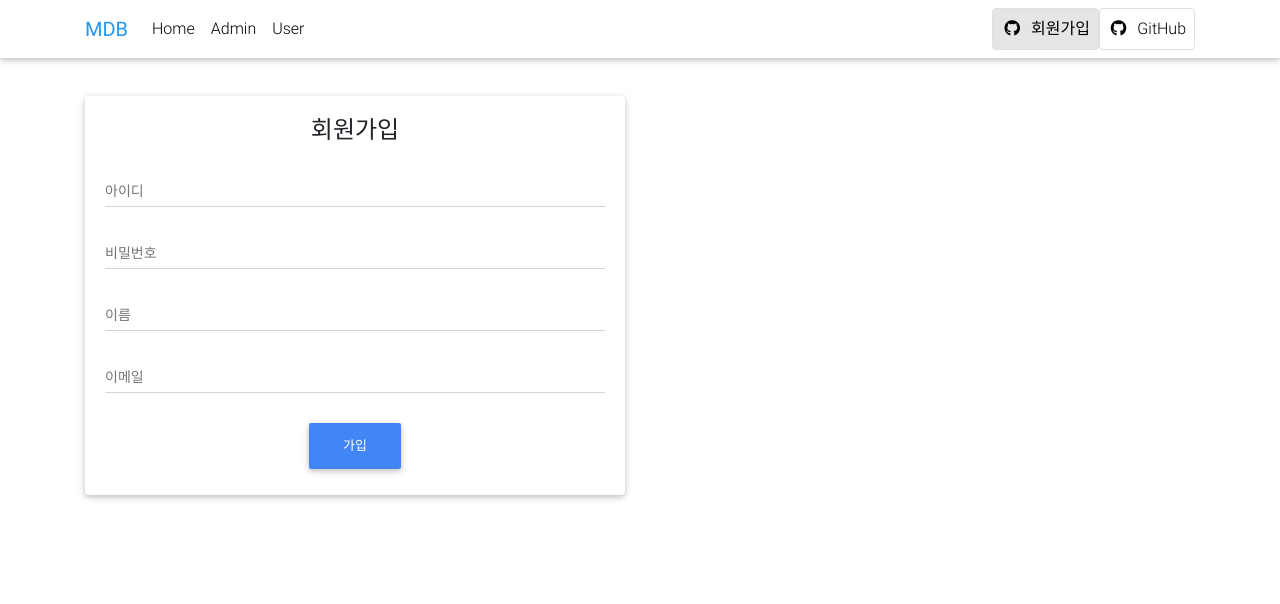
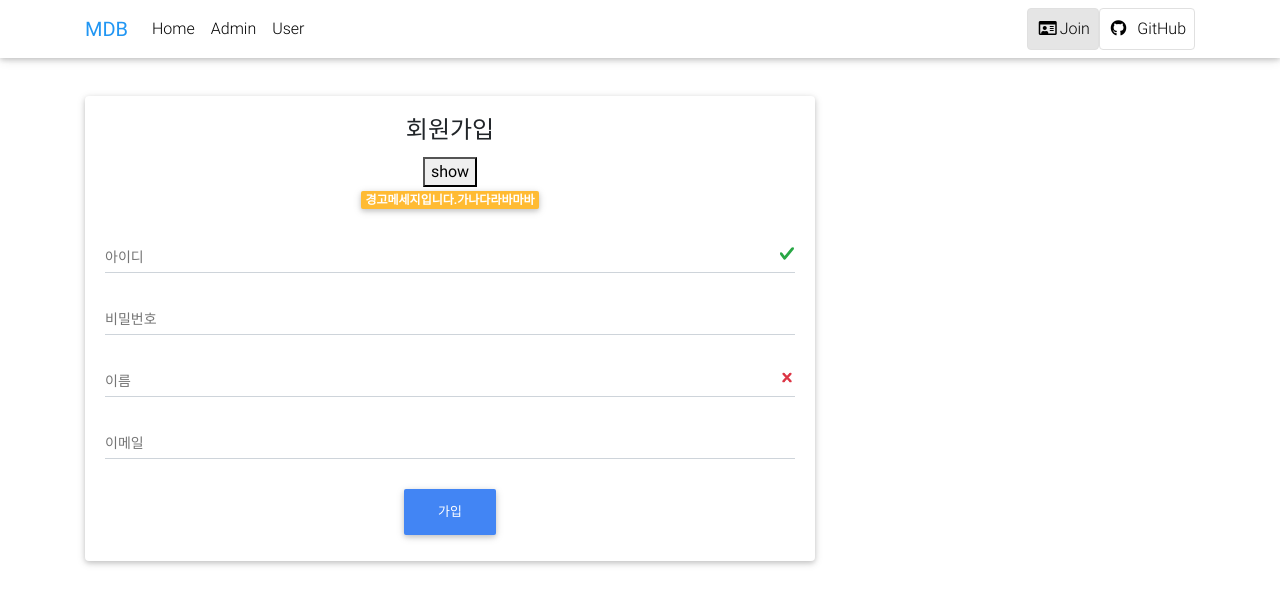
Before and after one commit to jephyros/monitering-client-vuejs, a Vue app: page /signup in a window 1280 px wide. Shown: the top 604 px of the page. Built offline with nearby package versions, Linux system fonts and the light colour scheme.

Commit message:
회원가입 화면 UI

```diff
--- a/public/index.html
+++ b/public/index.html
@@ -4,7 +4,7 @@
     <meta charset="utf-8">
     <meta name="viewport" content="width=device-width, initial-scale=1, shrink-to-fit=no">
     <meta http-equiv="x-ua-compatible" content="ie=edge">
-    <title>Material Design Bootstrap</title>
+    <title>Monitering</title>
     <!-- Font Awesome -->
     <link rel="stylesheet" href="https://use.fontawesome.com/releases/v5.11.2/css/all.css">
     <!-- Bootstrap core CSS -->
--- a/src/App.vue
+++ b/src/App.vue
@@ -2,6 +2,8 @@
   <div id="app">
     <Nav/>
     <router-view/>
+
+
   </div>
 </template>
 
@@ -10,6 +12,7 @@
 // @ is an alias to /src
 import Nav from '@/components/Nav.vue'
 
+
 export default {
   components: {
     Nav
--- a/src/components/Nav.vue
+++ b/src/components/Nav.vue
@@ -42,7 +42,7 @@
 
             <router-link to="/signup" tag="li" class="nav-item">
               <a href="#" class="nav-link border border-light rounded waves-effect">
-                <i class="fab fa-github mr-2"></i>회원가입
+                <i class="far fa-id-card"></i>Join
               </a>
             </router-link>
 
--- /dev/null
+++ b/src/components/ToastMessage.vue
@@ -0,0 +1,29 @@
+<template>
+    <div class="position-relative " :style=" 'left: ' + left +'px;top:'+top+'px'">
+        <div class="badge badge-warning ">{{message}}</div>
+
+    </div>
+</template>
+
+<script>
+export default {
+    created(){
+
+    },
+
+    data(){
+        return{
+            message : "경고메세지입니다.가나다라바마바",
+            left : "0",
+            top : "0"
+
+
+        }
+    },
+
+    methods:{
+
+    }
+
+}
+</script>
--- a/src/components/login/Signup.vue
+++ b/src/components/login/Signup.vue
@@ -1,6 +1,6 @@
 <template>
   <!--Grid column-->
-  <div class="col-md-6 mb-4">
+  <div class="col-md-8 mb-4">
     <!--Card-->
     <div class="card">
       <!--Card image-->
@@ -10,10 +10,13 @@
       <div class="card-body">
         <!--Title-->
         <h4 class="card-title">회원가입</h4>
+        <button @click="showmessage()">show</button>
         <!--Text-->
 
+          <ToastMessage v-if="msgstatus"></ToastMessage>
+
         <div class="md-form form-sm">
-          <input type="text" id="userid" class="form-control form-control-sm" v-model="userid" />
+          <input type="text" id="userid" class="form-control form-control-sm is-valid" v-model="userid" />
           <label for="userid">아이디</label>
         </div>
         <div class="md-form form-sm">
@@ -26,7 +29,7 @@
           <label for="password">비밀번호</label>
         </div>
         <div class="md-form form-sm">
-          <input type="text" id="username" class="form-control form-control-sm" v-model="username" />
+          <input type="text" id="username" class="form-control form-control-sm is-invalid" v-model="username" />
           <label for="username">이름</label>
         </div>
         <div class="md-form form-sm">
@@ -43,11 +46,19 @@
 </template>
 
 <script>
+
+import ToastMessage from '@/components/ToastMessage.vue'
+
 export default {
   created() {},
 
+  components: {
+            ToastMessage
+    },
+
   data() {
     return {
+      msgstatus : true,
       userid: null,
       username: null,
       email: null,
@@ -86,6 +97,9 @@ export default {
 
         })
         .catch();
+    },
+    showmessage : function(){
+      this.msgstatus = !this.msgstatus
     }
   }
 };
--- a/src/views/login/Signup.vue
+++ b/src/views/login/Signup.vue
@@ -19,15 +19,16 @@
 
 <script>
 
-import Userlist from '@/components/user/Userlist.vue'
+
 import Signup from '@/components/login/Signup.vue'
+
 
 export default {
     created(){
 
     },
     components: {
-            Userlist,Signup
+            Signup
     },
 
     data(){
```
Also changed, not shown: 1 other file (tests, documents, lock files or other folders).
